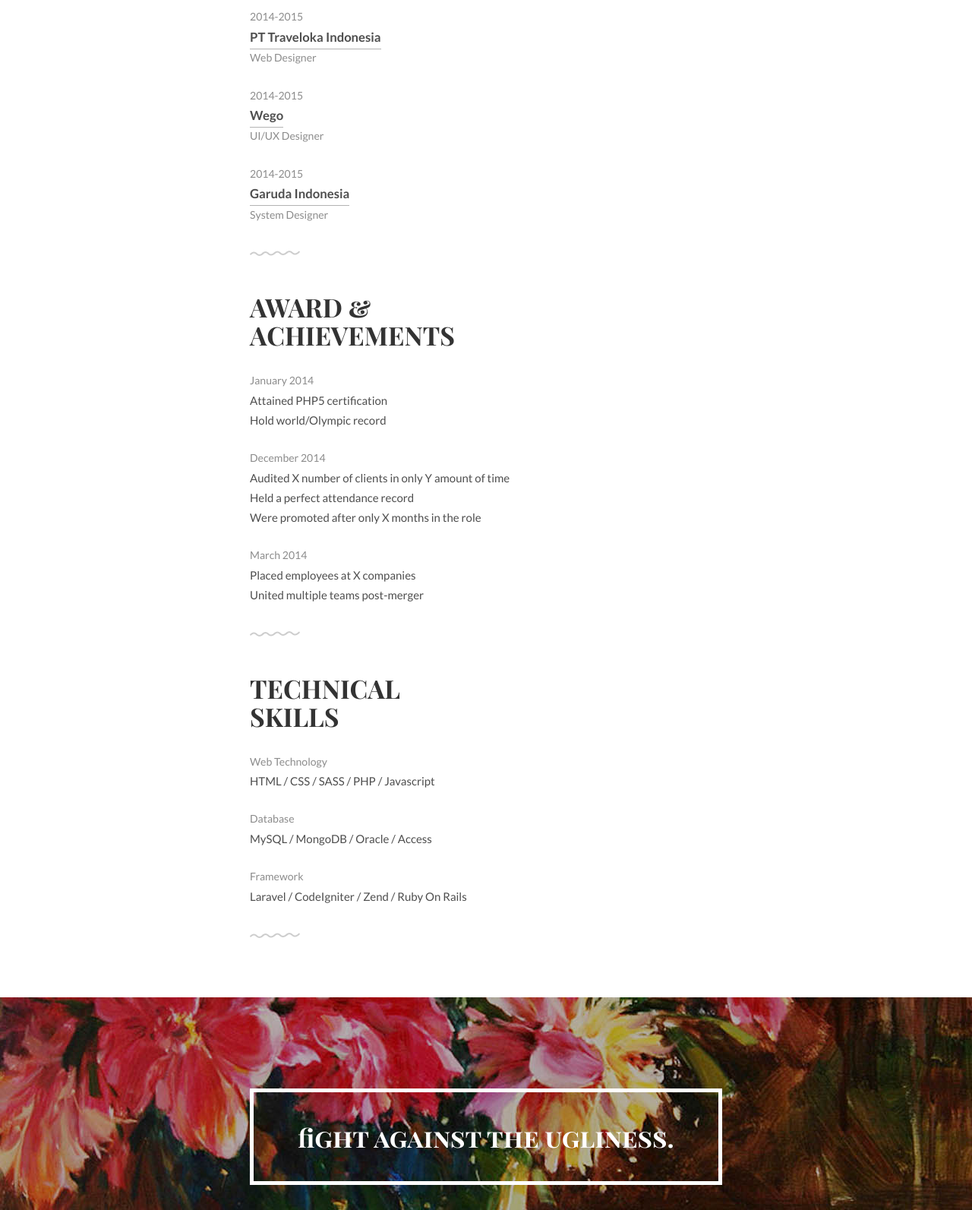
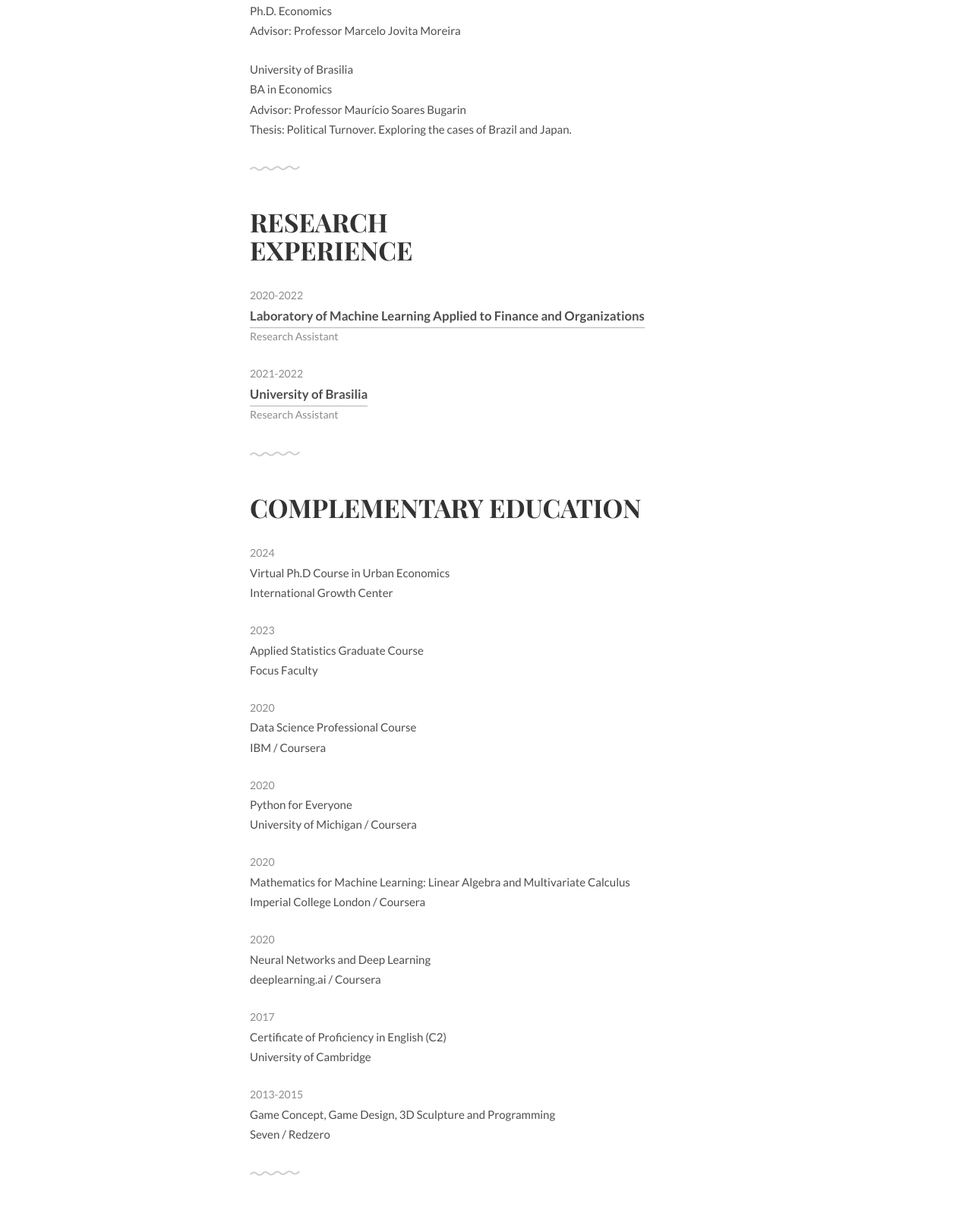
Before and after one commit to pedrowatuha/cv, a plain HTML site: page index.html in a window 1280 px wide. Shown: the part 644-2237 px from the top of the page at 76% size. Drawn offline with Linux system fonts and the light colour scheme.

Commit message:
Update index.html

```diff
--- a/index.html
+++ b/index.html
@@ -26,14 +26,16 @@
 		<div class="container">
 			<header class="group top-nav">
 				<div class="navigation-toggle" data-tools="navigation-toggle" data-target="#navbar-1">
-				    <span class="logo">DRACO</span>
+				    <span class="logo">Pedro Watuhã</span>
 				</div>
 			    <nav id="navbar-1" class="navbar item-nav">
 				    <ul>
 				        <li class="active"><a href="#about">About</a></li>
-				        <li><a href="#experiences">Experiences</a></li>
-				        <li><a href="#achievements">Achievements</a></li>
-				        <li><a href="#skills">Skills</a></li>
+                        <li><a href="#education">Education</a></li>
+				        <li><a href="#experiences">Experience</a></li>
+				        <li><a href="#compeducation">Complementary Education</a></li>
+                        <li><a href="#texperiences">Teaching</a></li>
+                        <li><a href="#presentations">Presentations</a></li>
 				    </ul>
 				</nav>
 			</header>
@@ -49,83 +51,158 @@
 					<img src="img/ava.jpg" alt="Avatar">
 				</div>
 				<div class="unit-80">
-					<h1>I live in<br><span id="typed"></span></h1>
+					<h1>I study<br><span id="typed"></span></h1>
 				</div>
 				<p>
-					Draco is a constellation in the far northern sky. Its name is Latin for dragon. Draco is circumpolar (that is, never setting) for many observers in the northern hemisphere. It was one of the 48 constellations listed by the 2nd century astronomer Ptolemy.
+					PhD Student in Economics at FGV-EPGE. BA in Economics at UnB. IBM Data Science Professional. Researcher in Economics and Machine Learning.
 				</p>
 			</div>
 		</div>
 	</div>
 
-	<!-- Work Experience -->
+    <!-- Education -->
+	<div class="education section second" id="education">
+		<div class="container">
+			<h1>Education</h1>
+			<ul class="award-list list-flat">
+				<li>Getulio Vargas </li>
+				<li>Ph.D. Economics</li>
+				<li>Advisor: Professor Marcelo Jovita Moreira</li>
+			</ul>
+			<ul class="award-list list-flat">
+				<li>University of Brasilia</li>
+				<li>BA in Economics</li>
+				<li>Advisor: Professor Maurício Soares Bugarin</li>
+				<li>Thesis: Political Turnover. Exploring the cases of Brazil and Japan.</li>
+			</ul>
+			<ul class="award-list list-flat">
+		</div>
+	</div>
+
+	<!-- Research Experience -->
 	<div class="work section second" id="experiences">
 		<div class="container">
-			<h1>Work<br>Experiences</h1>
+			<h1>Research<br>Experience</h1>
 			<ul class="work-list">
-				<li>2014-2015</li>
-				<li><a href="#">PT Traveloka Indonesia</a></li>
-				<li>Web Designer</li>
+				<li>2020-2022</li>
+				<li><a href="https://lamfo.unb.br/">Laboratory of Machine Learning Applied to Finance and Organizations</a></li>
+				<li>Research Assistant</li>
 			</ul>
 			<ul class="work-list">
-				<li>2014-2015</li>
-				<li><a href="#">Wego</a></li>
-				<li>UI/UX Designer</li>
-			</ul>
-			<ul class="work-list">
-				<li>2014-2015</li>
-				<li><a href="#">Garuda Indonesia</a></li>
-				<li>System Designer</li>
+				<li>2021-2022</li>
+				<li><a href="https://international.unb.br/">University of Brasilia</a></li>
+				<li>Research Assistant</li>
 			</ul>
 		</div>
 	</div>
 
-	<!-- Award & Achievements -->
-	<div class="award section second" id="achievements">
+	<!-- Complementary Education -->
+	<div class="award section second" id="compeducation">
 		<div class="container">
-			<h1>Award &amp;<br>Achievements</h1>
+			<h1>Complementary Education</h1>
 			<ul class="award-list list-flat">
-				<li>January 2014</li>
-				<li>Attained PHP5 certification</li>
-				<li>Hold world/Olympic record</li>
+				<li>2024</li>
+				<li>Virtual Ph.D Course in Urban Economics</li>
+				<li>International Growth Center</li>
 			</ul>
 			<ul class="award-list list-flat">
-				<li>December 2014</li>
-				<li>Audited X number of clients in only Y amount of time</li>
-				<li>Held a perfect attendance record</li>
-				<li>Were promoted after only X months in the role</li>
+				<li>2023</li>
+				<li>Applied Statistics Graduate Course</li>
+				<li>Focus Faculty</li>
 			</ul>
 			<ul class="award-list list-flat">
-				<li>March 2014</li>
-				<li>Placed employees at X companies</li>
-				<li>United multiple teams post-merger</li>
+				<li>2020</li>
+				<li>Data Science Professional Course</li>
+				<li>IBM / Coursera</li>
+			</ul>
+            <ul class="award-list list-flat">
+				<li>2020</li>
+				<li>Python for Everyone</li>
+				<li>University of Michigan / Coursera</li>
+			</ul>
+            <ul class="award-list list-flat">
+				<li>2020</li>
+				<li>Mathematics for Machine Learning: Linear Algebra and Multivariate Calculus</li>
+				<li>Imperial College London / Coursera</li>
+			</ul>
+            <ul class="award-list list-flat">
+				<li>2020</li>
+				<li>Neural Networks and Deep Learning</li>
+				<li>deeplearning.ai / Coursera</li>
+			</ul>
+            <ul class="award-list list-flat">
+				<li>2017</li>
+				<li>Certificate of Proficiency in English (C2)</li>
+				<li>University of Cambridge</li>
+			</ul>
+            <ul class="award-list list-flat">
+				<li>2013-2015</li>
+				<li>Game Concept, Game Design, 3D Sculpture and Programming</li>
+				<li>Seven / Redzero</li>
 			</ul>
 		</div>
 	</div>
 
-	<!-- Technical Skills -->
-	<div class="skills section second" id="skills">
+    	<!-- Teaching Experience -->
+	<div class="work section second" id="texperiences">
 		<div class="container">
-			<h1>Technical<br>Skills</h1>
-			<ul class="skill-list list-flat">
-				<li>Web Technology</li>
-				<li>HTML / CSS / SASS / PHP / Javascript</li>
+			<h1>Teaching<br>Experience</h1>
+			<ul class="work-list">
+				<li>2021-2022</li>
+				<li>Professional Master´s Research Dissertations</li>
+				<li>Teaching Assistant</li>
 			</ul>
-			<ul class="skill-list list-flat">
-				<li>Database</li>
-				<li>MySQL / MongoDB / Oracle / Access</li>
+			<ul class="work-list">
+				<li>2020</li>
+				<li>Quantitative Economics</li>
+				<li>Teaching Assistant</li>
 			</ul>
-			<ul class="skill-list list-flat">
-				<li>Framework</li>
-				<li>Laravel / CodeIgniter / Zend / Ruby On Rails</li>
+		</div>
+	</div>
+
+        	<!-- Presentations -->
+	<div class="work section second" id="presentations">
+		<div class="container">
+			<h1>Presentations</h1>
+            <ul class="work-list">
+				<li>2025</li>
+				<li>A novel monetary policy shock: A large Language Model Approach</li>
+				<li>Presentation at Macroeconomics Group at FGV-EPGE</li>
 			</ul>
+			<ul class="work-list">
+				<li>2022</li>
+				<li>Workshop on Word Embedding and GloVe</li>
+				<li>Presentation at the Laboratory of Machine Learning Applied to Finance and Organizations</li>
+			</ul>
+			<ul class="work-list">
+				<li>2021</li>
+				<li>The Impact of Coronavirus on Brazilian International Trade</li>
+				<li>Presentation at Mercado de Ideia's Congress</li>
+			</ul>
+            <ul class="work-list">
+				<li>2021</li>
+				<li>Workshop on Feature Engineering</li>
+				<li>Presentation at the Laboratory of Machine Learning Applied to Finance and Organizations</li>
+			</ul>
+            <ul class="work-list">
+				<li>2021</li>
+				<li>Workshop on Regression Discontinuity Design</li>
+				<li>Presentation at the Laboratory of Machine Learning Applied to Finance and Organizations</li>
+			</ul>
+            <ul class="work-list">
+				<li>2020</li>
+				<li>Workshop on Autoencoders</li>
+				<li>Presentation at the Laboratory of Machine Learning Applied to Finance and Organizations</li>
+			</ul>
+
+
 		</div>
 	</div>
 
 	<!-- Quote -->
 	<div class="quote">
 		<div class="container text-centered">
-			<h1>fight against the ugliness.</h1>
+			<h1></h1>
 		</div>
 	</div>
 
@@ -133,14 +210,11 @@
 		<div class="container">
 			<div class="units-row">
 			    <div class="unit-50">
-			    	<p>Handcrafted by Afnizar Nur Ghifari</p>
+			    	<p>Template handcrafted by Afnizar Nur Ghifari</p>
 			    </div>
 			    <div class="unit-50">
 					<ul class="social list-flat right">
-						<li><a href="mailto:afnizarhilmi@gmail.com"><i class="fa fa-send"></i></a></li>
-						<li><a href="http://twitter.com/afnizarnur"><i class="fa fa-twitter"></i></a></li>
-						<li><a href="http://dribbble.com/afnizarnur"><i class="fa fa-dribbble"></i></a></li>
-						<li><a href="http://behance.com/afnizarnur"><i class="fa fa-behance"></i></a></li>
+						<li><a href=""><i class="fa fa-send"></i></a></li>
 					</ul>
 			    </div>
 			</div>
```
